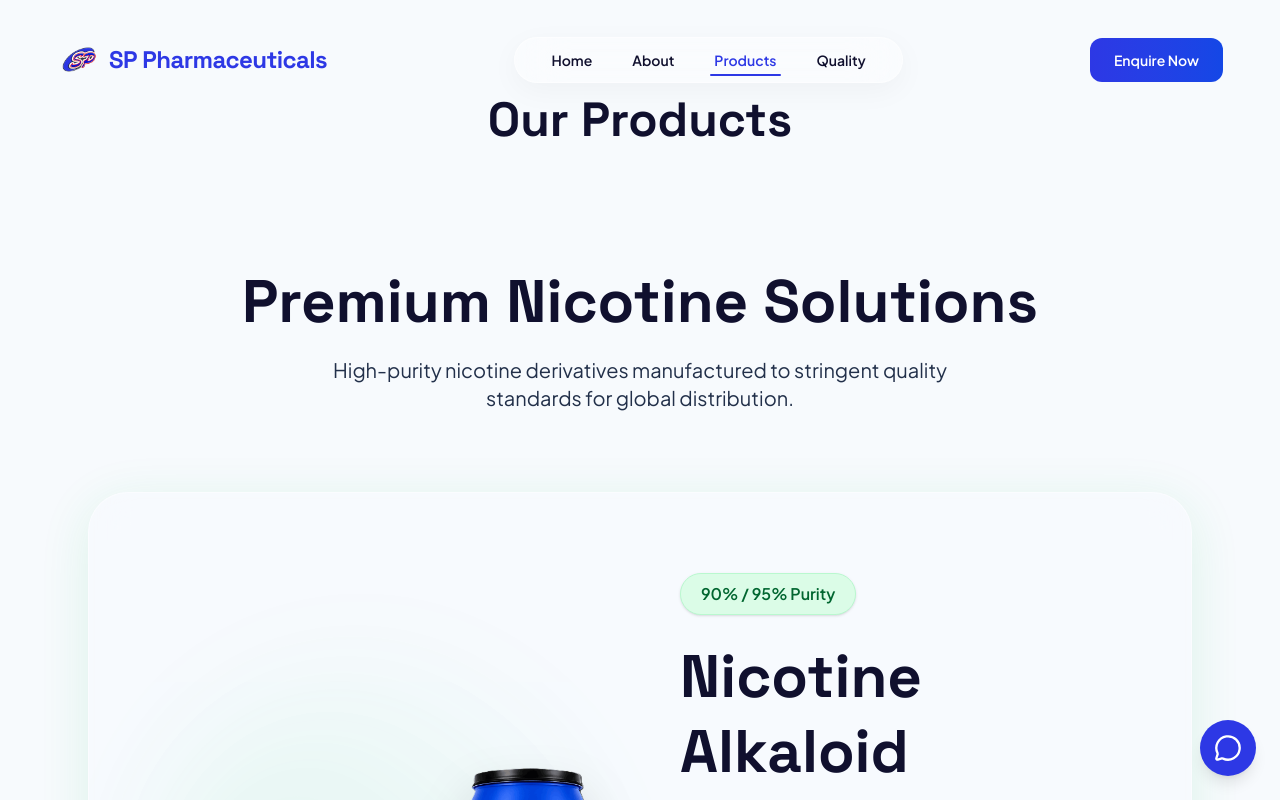
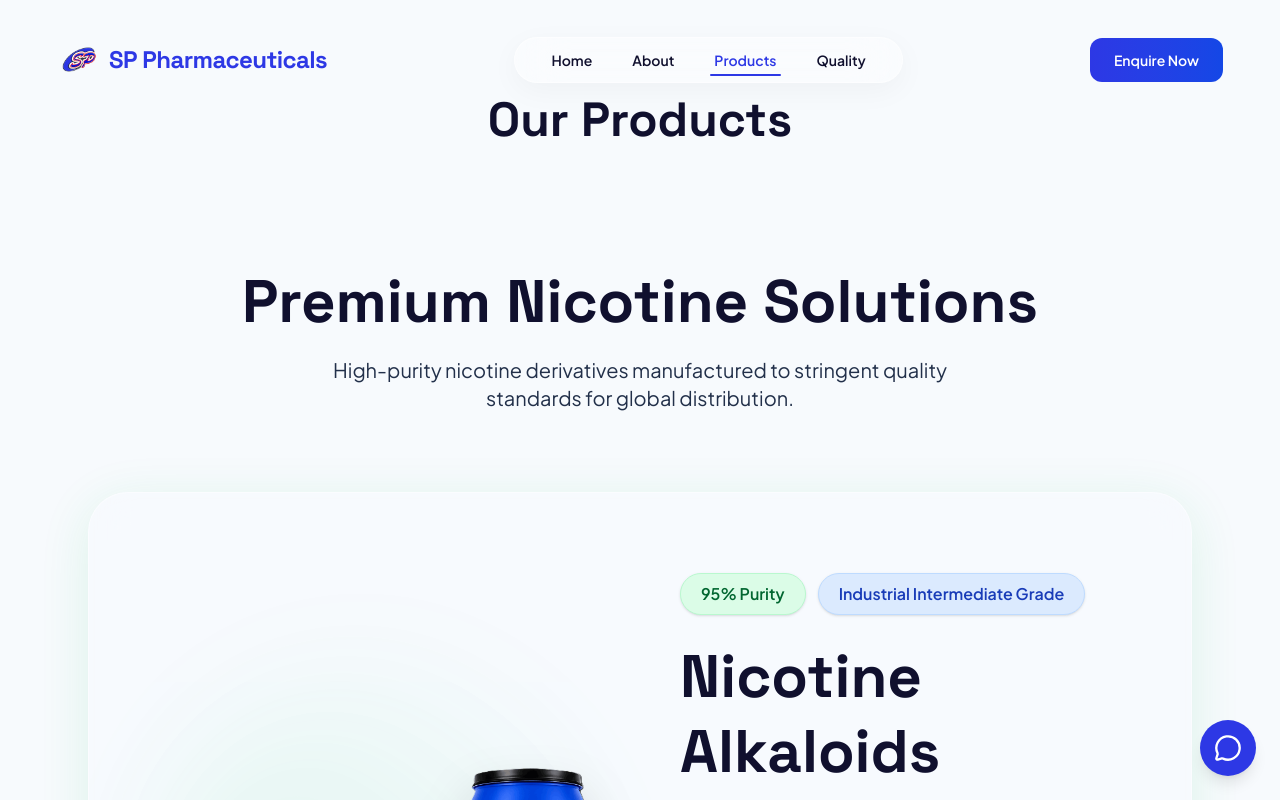
Before and after one commit to LetMeCookPls/SP-pharma, a Next.js app: page /products in a window 1280 px wide. Shown: the top 800 px of the page. Built offline with nearby package versions, Linux system fonts and the light colour scheme.

Commit message:
feat: add About Us page, modular hero section, and supporting UI components

```diff
--- a/src/app/about/page.tsx
+++ b/src/app/about/page.tsx
@@ -29,15 +29,15 @@ export default function AboutPage() {
         <div className="grid grid-cols-1 md:grid-cols-2 gap-6">
           <div className="glass-dark p-8 text-center text-white">
             <div className="text-4xl font-display font-bold text-[var(--color-brand-blue)] mb-2">
-              {COMPANY_STATS.years.split(" ")[0]}
+              {COMPANY_STATS.years}+
             </div>
             <div className="text-sm font-medium text-white/70">Years in Operation</div>
           </div>
           <div className="glass-dark p-8 text-center text-white">
             <div className="text-4xl font-display font-bold text-[var(--color-brand-blue)] mb-2">
-              {COMPANY_STATS.countries.split(" ")[0]}
+              {COMPANY_STATS.clients}
             </div>
-            <div className="text-sm font-medium text-white/70">Countries Served</div>
+            <div className="text-sm font-medium text-white/70">Satisfied B2B Clients</div>
           </div>
         </div>
       </div>
--- a/src/components/sections/AboutPreview.tsx
+++ b/src/components/sections/AboutPreview.tsx
@@ -26,7 +26,7 @@ export default function AboutPreview() {
                 className="glass p-6 text-center hover:bg-white/60 hover:shadow-[0_0_20px_rgba(34,197,94,0.15)] transition-all duration-300"
               >
                 <div className="text-3xl font-display font-bold text-[var(--color-signal-red)] mb-2 group-hover:text-green-600 transition-colors">
-                  {COMPANY_STATS.years.split(" ")[0]}
+                  {COMPANY_STATS.years}+
                 </div>
                 <div className="text-sm font-medium text-[var(--color-slate)]">Years in Operation</div>
               </motion.div>
@@ -38,9 +38,9 @@ export default function AboutPreview() {
                 className="glass p-6 text-center hover:bg-white/60 hover:shadow-[0_0_20px_rgba(59,130,246,0.15)] transition-all duration-300"
               >
                 <div className="text-3xl font-display font-bold text-[var(--color-brand-blue)] mb-2 group-hover:text-green-600 transition-colors">
-                  {COMPANY_STATS.countries.split(" ")[0]}
+                  {COMPANY_STATS.clients}
                 </div>
-                <div className="text-sm font-medium text-[var(--color-slate)]">Countries Served</div>
+                <div className="text-sm font-medium text-[var(--color-slate)]">Satisfied B2B Clients</div>
               </motion.div>
             </div>
           </div>
--- a/src/components/sections/Hero.tsx
+++ b/src/components/sections/Hero.tsx
@@ -9,11 +9,22 @@ export default function Hero() {
     <section className="relative min-h-[95vh] flex items-center justify-center pt-24 pb-12 overflow-hidden">
       {/* Background Image */}
       <div className="absolute inset-0 z-[-20]">
+        {/* Desktop Image */}
         <Image
           src="/bg-image.png"
-          alt="Hero Background"
+          alt="Hero Background Desktop"
           fill
-          className="object-cover object-center"
+          sizes="100vw"
+          className="object-cover object-center hidden md:block"
+          priority
+        />
+        {/* Mobile Image */}
+        <Image
+          src="/bg-image-mob.png"
+          alt="Hero Background Mobile"
+          fill
+          sizes="100vw"
+          className="object-cover object-center block md:hidden"
           priority
         />
         {/* Dark elegant overlay for perfect text contrast */}
@@ -38,7 +49,7 @@ export default function Hero() {
             initial={{ opacity: 0, y: 30 }}
             animate={{ opacity: 1, y: 0 }}
             transition={{ duration: 0.8, ease: "easeOut", delay: 0.1 }}
-            className="text-5xl md:text-6xl lg:text-[5rem] font-bold font-display text-white leading-[1.1] mb-8"
+            className="text-4xl sm:text-5xl md:text-6xl lg:text-[5rem] font-bold font-display text-white leading-[1.1] mb-8 break-words"
           >
             Pharmaceutical-Grade <span className="text-transparent bg-clip-text bg-gradient-to-r from-blue-400 to-emerald-400">Nicotine</span>.
           </motion.h1>
@@ -47,7 +58,7 @@ export default function Hero() {
             initial={{ opacity: 0, y: 30 }}
             animate={{ opacity: 1, y: 0 }}
             transition={{ duration: 0.8, ease: "easeOut", delay: 0.2 }}
-            className="text-lg md:text-2xl text-white/80 mb-12 max-w-2xl leading-relaxed font-light"
+            className="text-base sm:text-lg md:text-2xl text-white/80 mb-12 max-w-2xl leading-relaxed font-light"
           >
             {COMPANY_DATA.name} supplies ultra-pure nicotine and nicotine derivatives to licensed formulators and manufacturers globally, manufactured to stringent standards.
           </motion.p>
--- a/src/components/sections/ProductGrid.tsx
+++ b/src/components/sections/ProductGrid.tsx
@@ -8,8 +8,9 @@ import { ChevronLeft, ChevronRight } from "lucide-react";
 
 const PRODUCTS = [
   {
-    name: "Nicotine Alkaloid",
-    concentration: "90% / 95%",
+    name: "Nicotine Alkaloids",
+    concentration: "95%",
+    grade: "Industrial Intermediate Grade",
     packSizes: "100g to 1Kg, 1Kg, 5Kg, 10Kg to 200Kg",
     image: "/Nicotine Alkaloid.png",
     description: "High-purity liquid nicotine extracted from premium tobacco leaves, ideal for advanced formulations."
@@ -17,13 +18,15 @@ const PRODUCTS = [
   {
     name: "Nicotine Sulphate",
     concentration: "40%",
+    grade: "Agricultural Grade",
     packSizes: "100g to 1Kg, 1Kg, 5Kg, 10Kg to 200Kg",
     image: "/Nicotine Sulphate.png",
     description: "Stable nicotine salt solution commonly used in agricultural and specialized industrial applications."
   },
   {
-    name: "Nicotine Pure",
+    name: "Pure Nicotine",
     concentration: "99.99%",
+    grade: "Industrial Intermediate Grade",
     packSizes: "100g to 1Kg, 1Kg, 5Kg, 10Kg to 200Kg",
     image: "/Nicotine.png",
     description: "Ultra-pure pharmaceutical grade nicotine designed for medicinal and precision manufacturing."
@@ -107,8 +110,15 @@ export default function ProductGrid() {
                   animate={{ opacity: 1, x: 0 }}
                   transition={{ delay: 0.3 }}
                 >
-                  <div className="inline-block bg-green-100 text-green-800 text-sm md:text-base font-semibold px-5 py-2 rounded-full mb-6 w-fit shadow-sm border border-green-200">
-                    {product.concentration} Purity
+                  <div className="flex flex-wrap gap-3 mb-6">
+                    <div className="inline-block bg-green-100 text-green-800 text-sm md:text-base font-semibold px-5 py-2 rounded-full shadow-sm border border-green-200">
+                      {product.concentration} Purity
+                    </div>
+                    {product.grade && (
+                      <div className="inline-block bg-blue-100 text-blue-800 text-sm md:text-base font-semibold px-5 py-2 rounded-full shadow-sm border border-blue-200">
+                        {product.grade}
+                      </div>
+                    )}
                   </div>
 
                   <h3 className="font-display font-bold text-4xl md:text-5xl lg:text-6xl text-[var(--color-ink-navy)] mb-6 leading-tight">
--- a/src/lib/constants.ts
+++ b/src/lib/constants.ts
@@ -27,9 +27,13 @@ export const CERTIFICATIONS = [
   "[Certification — e.g. WHO-GMP]"
 ];
 
+export const COMPANY_START_YEAR = 2017;
+
 export const COMPANY_STATS = {
-  years: "[X]+ years in operation",
-  countries: "[X]+ countries served",
+  get years() {
+    return new Date().getFullYear() - COMPANY_START_YEAR;
+  },
+  clients: "100+",
 };
 
 export const REGULATORY_NOTICE = "SP Pharmaceuticals supplies nicotine and nicotine derivatives to licensed businesses, formulators, and institutional buyers for lawful industrial and pharmaceutical use. [Insert applicable regulatory/export compliance statement — confirm exact wording with legal/compliance counsel before publishing].";
```
Also changed, not shown: 2 other files (tests, documents, lock files or other folders).
